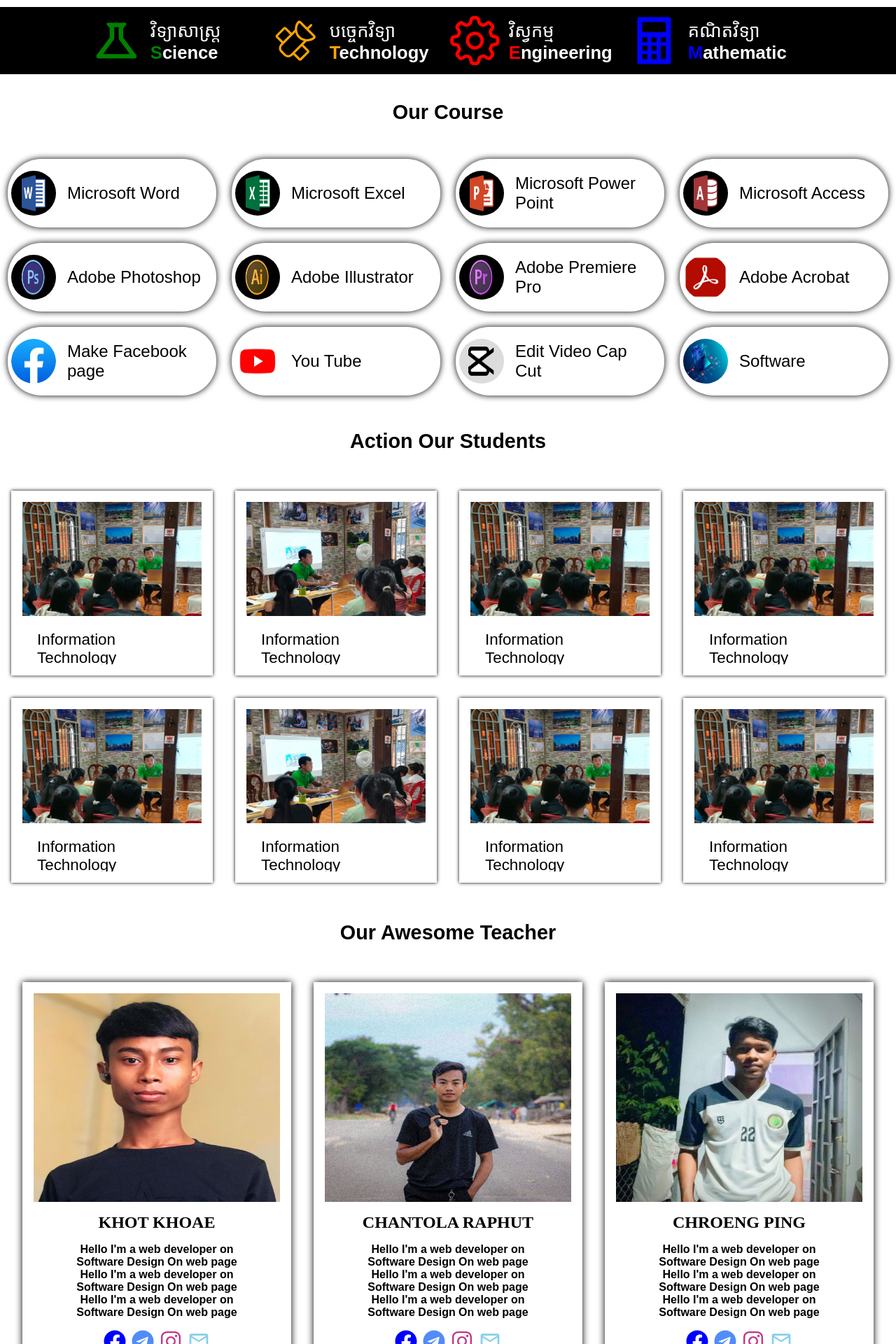
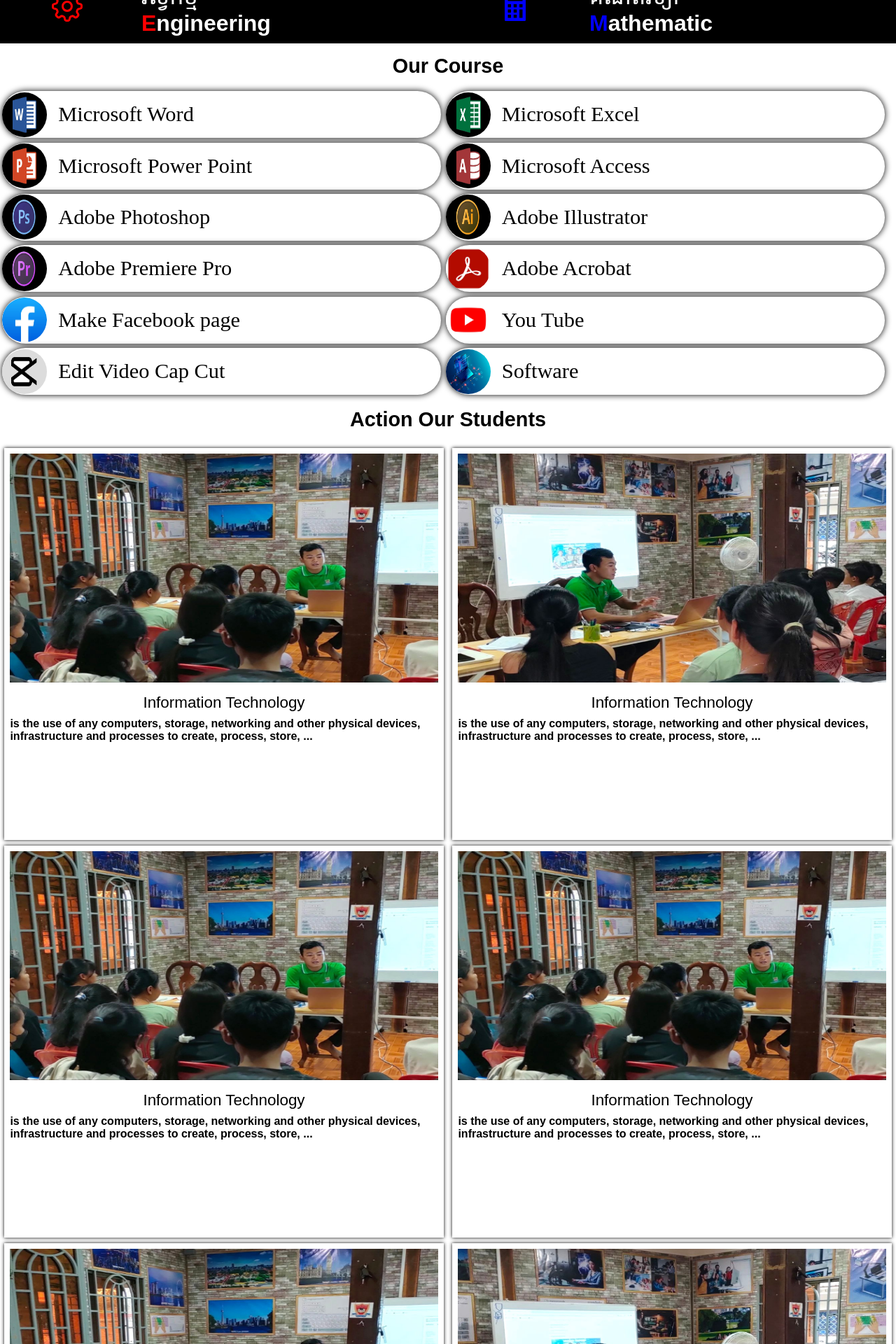
Before and after one commit to ChroengPing/TestOne, a React (Create React App) app: page / in a window 1280 px wide. Shown: the part 800-2720 px from the top of the page at 70% size. Built offline with nearby package versions, Linux system fonts and the light colour scheme; a web font is replaced by a local one.

Commit message:
Home page responsive

```diff
--- a/src/Component/Home/Home.css
+++ b/src/Component/Home/Home.css
@@ -133,15 +133,18 @@
 }
 .header_student {
   width: 25%;
-  height: 16.5rem;
+  height: 33rem;
   padding: 1rem;
   margin: 1rem;
   /* background-color: black; */
   box-shadow: 0 0 5px black;
 }
+.header_student:hover{
+  box-shadow: 0 0 5px orange;
+}
 .studentPhoto {
   width: 100%;
-  height: 70%;
+  height: 60%;
   /* background-color: blanchedalmond; */
 }
 .studentPhoto img {
@@ -165,7 +168,7 @@
 
 .controll_teacher {
   width: 100%;
-  height: 35rem;
+  height: 38rem;
   margin: auto;
   display: flex;
   padding: 1rem;
@@ -179,6 +182,9 @@
   margin: 1rem;
   padding: 1rem;
   box-shadow: 0  0 10px black;
+}
+.header_teacher:hover{
+  box-shadow: 0  0 10px rgb(0, 94, 255);
 }
 .teacher_round {
   border-radius: 50%;
@@ -218,8 +224,15 @@
 .colortelegram{
   color: 	#0088cc;
 }
+.IsonsEmail{
+  font-size: 2.3rem;
+
+}
 .colorinstagram{
   color:#C13584;
+}
+.Iconshover:hover{
+  transform: scale(110%,110%);
 }
 .nameTeacher h3{
   margin: 0;
@@ -680,3 +693,137 @@
     height: 20rem;
   }
 }
+@media screen and (min-width: 1024px) and (max-width: 1280px) {
+  /* slideshow  */
+  .slideShow {
+    width: 100%;
+    height: 35rem;
+    padding: 0.5rem;
+    overflow: hidden;
+    border-radius: 2rem;
+  }
+
+  /* STEM  */
+  .controllfullword {
+    margin: 0;
+  }
+  .fullwordStem {
+    width: 100%;
+    display: flex;
+    flex-wrap: wrap;
+    margin: 0;
+    padding: 0;
+  }
+  .wordBox {
+    width: 50%;
+    display: flex;
+    justify-content: center;
+    align-items: center;
+  }
+  .ShowIcon {
+    width: 30%;
+    height: 3rem;
+    font-size: 2rem;
+    color: white;
+    float: left;
+    padding: 0px;
+  }
+  .ShowText h3 {
+    font-size: 2rem;
+  }
+  .ShowText h4 {
+    font-size: 2rem;
+  }
+
+  /* Course  */
+
+  .Tittle_Center {
+    padding: 0rem;
+  }
+  .Tittle_Center h3 {
+    font-size: 1.8rem;
+  }
+  .controll_courseheader {
+    display: flex;
+    flex-wrap: wrap;
+    width: 100%;
+  }
+  .header_course {
+    width: 49%;
+    border-radius: 3rem;
+    margin: 0.2rem;
+    padding: 0rem;
+    background-color: white;
+  }
+  .header_course h3 {
+    font-size: 1.9rem;
+    font-family: 'Times New Roman', Times, serif;
+  }
+  .header_course img {
+    width: 4rem;
+    height: 4rem;
+  }
+
+  /* Student  */
+
+  .control_student {
+    display: flex;
+    flex-wrap: wrap;
+  }
+  .header_student {
+    width: 49%;
+    height: 35rem;
+    padding: 0.5rem;
+    margin: 0.5rem 0rem 0rem 0rem;
+  }
+  .studentPhoto {
+    width: 100%;
+    height: 60%;
+  }
+  .studentTittle {
+    height: 40%;
+    padding: 0px;
+  }
+  .studentTittle h3 {
+    font-size: 1.4rem;
+    margin-bottom: 0.5rem;
+  }
+
+  /* Teacher  */
+
+  .controll_teacher {
+    display: flex;
+    /* flex-wrap: wrap; */
+    height: auto;
+    width: 100%;
+  }
+  .header_teacher {
+    width: 32%;
+    padding: 0.5rem;
+    margin: 0.5rem;
+    box-shadow: 0 0 10px black;
+  }
+  .teacherTittle {
+    width: 100%;
+    height: 25%;
+    background-color: white;
+  }
+  .teacherTittle h3 {
+    font-size: 1.2rem;
+    margin: 0;
+  }
+  /* Socail Activities */
+  .controll_social,
+  .headerSocialpicture {
+    display: flex;
+    flex-wrap: wrap;
+  }
+  .headerSocialpicture,
+  .headerSocialparagrap {
+    padding: 0;
+    width: 100%;
+  }
+  .social_box {
+    height: 25rem;
+  }
+}
--- a/src/Component/Home/Home.jsx
+++ b/src/Component/Home/Home.jsx
@@ -301,16 +301,16 @@ function Home() {
               </div>
               <div className="iconsTeacher">
                 <a href="https://web.facebook.com/profile.php?id=100010607768645">
-                  <FaFacebook className="colorblue" />
+                  <FaFacebook className="colorblue Iconshover" />
                 </a>
                 <a href="">
-                  <FaTelegram className="colortelegram" />
+                  <FaTelegram className="colortelegram Iconshover" />
                 </a>
                 <a href="">
-                  <IoLogoInstagram className="colorinstagram" />
+                  <IoLogoInstagram className="colorinstagram Iconshover" />
                 </a>
                 <a href="">
-                  <MdOutlineMail className="colorsky" />
+                  <MdOutlineMail className="colorsky Iconshover IsonsEmail" />
                 </a>
               </div>
             </div>
@@ -331,16 +331,16 @@ function Home() {
               </div>
               <div className="iconsTeacher">
                 <a href="https://web.facebook.com/profile.php?id=61552918187408">
-                  <FaFacebook className="colorblue" />
+                  <FaFacebook className="colorblue Iconshover" />
                 </a>
                 <a href="https://t.me/RPT8789">
-                  <FaTelegram className="colortelegram" />
+                  <FaTelegram className="colortelegram Iconshover" />
                 </a>
                 <a href="">
-                  <IoLogoInstagram className="colorinstagram" />
+                  <IoLogoInstagram className="colorinstagram Iconshover" />
                 </a>
                 <a href="">
-                  <MdOutlineMail className="colorsky" />
+                  <MdOutlineMail className="colorsky Iconshover IsonsEmail" />
                 </a>
               </div>
             </div>
@@ -361,16 +361,16 @@ function Home() {
               </div>
               <div className="iconsTeacher">
                 <a href="https://web.facebook.com/chroeng.ping">
-                  <FaFacebook className="colorblue" />
+                  <FaFacebook className="colorblue Iconshover" />
                 </a>
                 <a href="https://t.me/chroengping">
-                  <FaTelegram className="colortelegram" />
+                  <FaTelegram className="colortelegram Iconshover" />
                 </a>
                 <a href="https://www.instagram.com/chroengping/">
-                  <IoLogoInstagram className="colorinstagram" />
+                  <IoLogoInstagram className="colorinstagram Iconshover" />
                 </a>
                 <a href="mailto:chroengping16@gmail.com">
-                  <MdOutlineMail className="colorsky" />
+                  <MdOutlineMail className="colorsky Iconshover IsonsEmail" />
                 </a>
               </div>
             </div>
```
